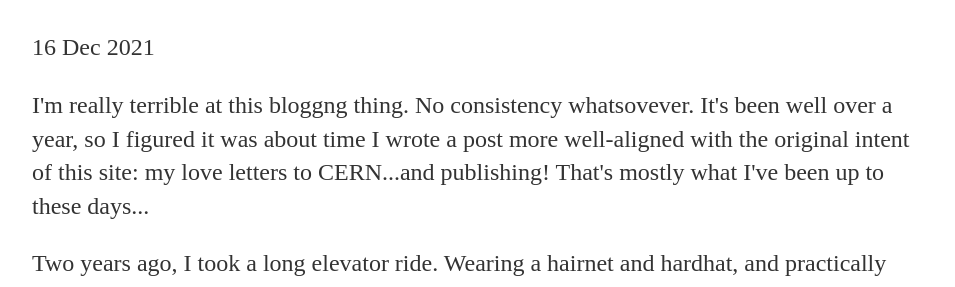
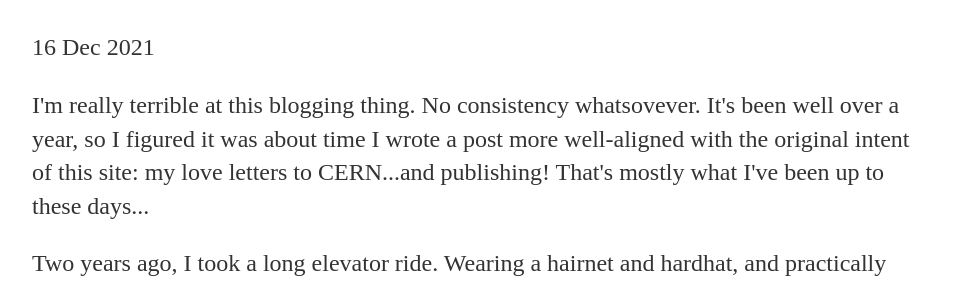
Before and after one commit to abigailella/abigailella.github.io, a Jekyll site: the page built from _posts/2021-12-16-Ep6.md, in a window 1280 px wide and 900 px high. Shown: the part 166-453 px from the top of the window, without its empty margins (160-1115 px from the left). Built offline with Jekyll 4.4.1, drawn with Linux system fonts in a browser that asks for light colours.

Commit message:
Update 2021-12-16-Ep6.md

```diff
--- a/_posts/2021-12-16-Ep6.md
+++ b/_posts/2021-12-16-Ep6.md
@@ -4,7 +4,7 @@ title: "Ep 6. Another Hiatus."
 date: 2021-12-16
 ---
 
-<p>I'm really terrible at this bloggng thing. No consistency whatsovever. It's been well over a year, so I figured it was about time I wrote a post more well-aligned with the original intent of this site: my love letters to CERN...and publishing! That's mostly what I've been up to these days...</p>
+<p>I'm really terrible at this blogging thing. No consistency whatsovever. It's been well over a year, so I figured it was about time I wrote a post more well-aligned with the original intent of this site: my love letters to CERN...and publishing! That's mostly what I've been up to these days...</p>
 
 <p>Two years ago, I took a long elevator ride. Wearing a hairnet and hardhat, and practically bouncing with glee, I travelled a hundred meters underground into a cavern in southern France, to accomplish one of my childhood dreams. When the elevator finally stopped, I was led down a narrow corridor, through a few doors, and then into a large room. While on the surface, a summer squall blew rain and hail -- the sort that soaks you immediately -- here, underground, the air was dry and cool and calm. It felt quite like stepping into a new world. Before me stood a sleeping giant -- 15 meters high, weighing approximately 14,000 tons, and composed of layers upon layers of hand-built electronics: a miraculous machine that, while active, is capable of producing a magnetic field 100,000 times stronger than that of planet earth.</p>
 
```
